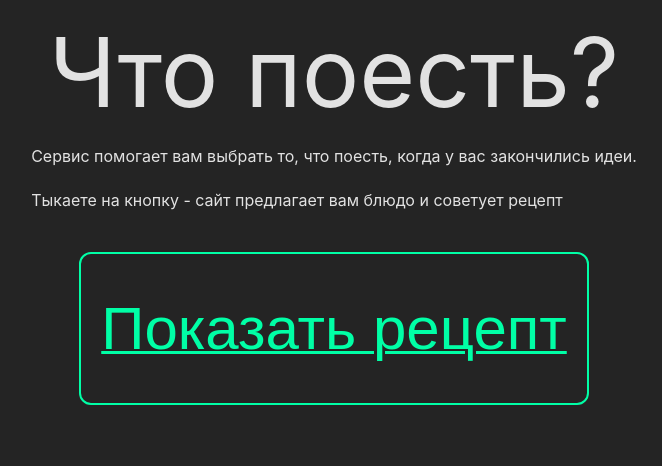
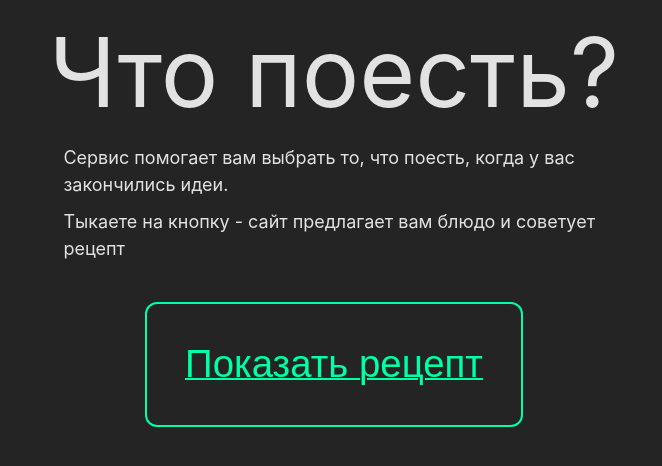
Before and after one commit to evasyukov/what-to-eat, a Vue app: page / in a window 1280 px wide. Shown: the top 466 px of the page, without its empty margins (306-968 px from the left). Built offline with nearby package versions, Linux system fonts and the light colour scheme.

Commit message:
Добавлены стили

```diff
--- a/src/App.vue
+++ b/src/App.vue
@@ -7,9 +7,7 @@
         Сервис помогает вам выбрать то, что поесть, когда у вас закончились
         идеи.
       </p>
-      <p>
-        Тыкаете на кнопку - сайт предлагает вам блюдо и советует рецепт
-      </p>
+      <p>Тыкаете на кнопку - сайт предлагает вам блюдо и советует рецепт</p>
     </div>
   </div>
 
@@ -22,16 +20,27 @@ import RecipeSelection from "./components/RecipeSelection.vue"
 
 <style scoped lang="scss">
 .title {
+  display: flex;
+  flex-direction: column;
+  align-items: center;
+
   &__text {
-    font-size: 6rem;
+    font-size: clamp(3rem, 8vw, 6rem);
   }
 
   &__description {
-    display: grid;
-    justify-items: start;
-    gap: 20px;
+    display: flex;
+    flex-direction: column;
+    gap: 10px;
+
+    width: 80%;
+
+    text-align: left;
+
     p {
-      font-size: 16px;
+      font-size: clamp(10px, 1.5vw, 18px);
+
+      padding: 0 10px;
       margin: 0;
     }
   }
--- a/src/components/RecipeSelection.vue
+++ b/src/components/RecipeSelection.vue
@@ -23,19 +23,22 @@ defineComponent({
     justify-content: center;
 
     button {
-      font-size: 60px;
-      padding: 40px 20px;
-      text-decoration: 3px underline;
+      font-size: clamp(1rem, 3vw, 3rem);
+      padding: clamp(1rem, 3vw, 3rem);
+
+      text-decoration: clamp(1px, 2px, 10px) underline;
       border: 2px solid #00ffa6;
       border-radius: 12px;
+
       background-color: transparent;
       color: #00ffa6;
+
       cursor: pointer;
+
       transition: background-color 0.7s;
 
       &:hover {
         background-color: #00ffa61f;
-        // color: white;
       }
     }
   }
```
